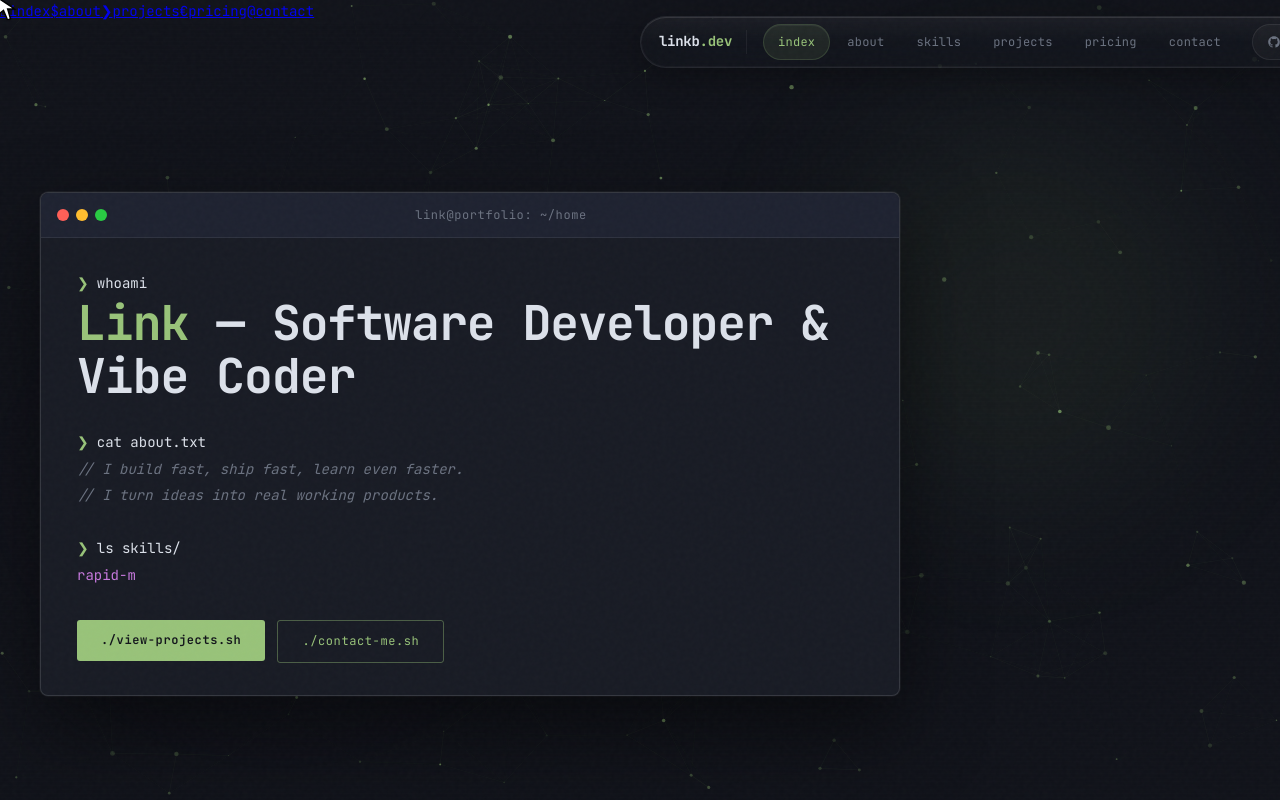
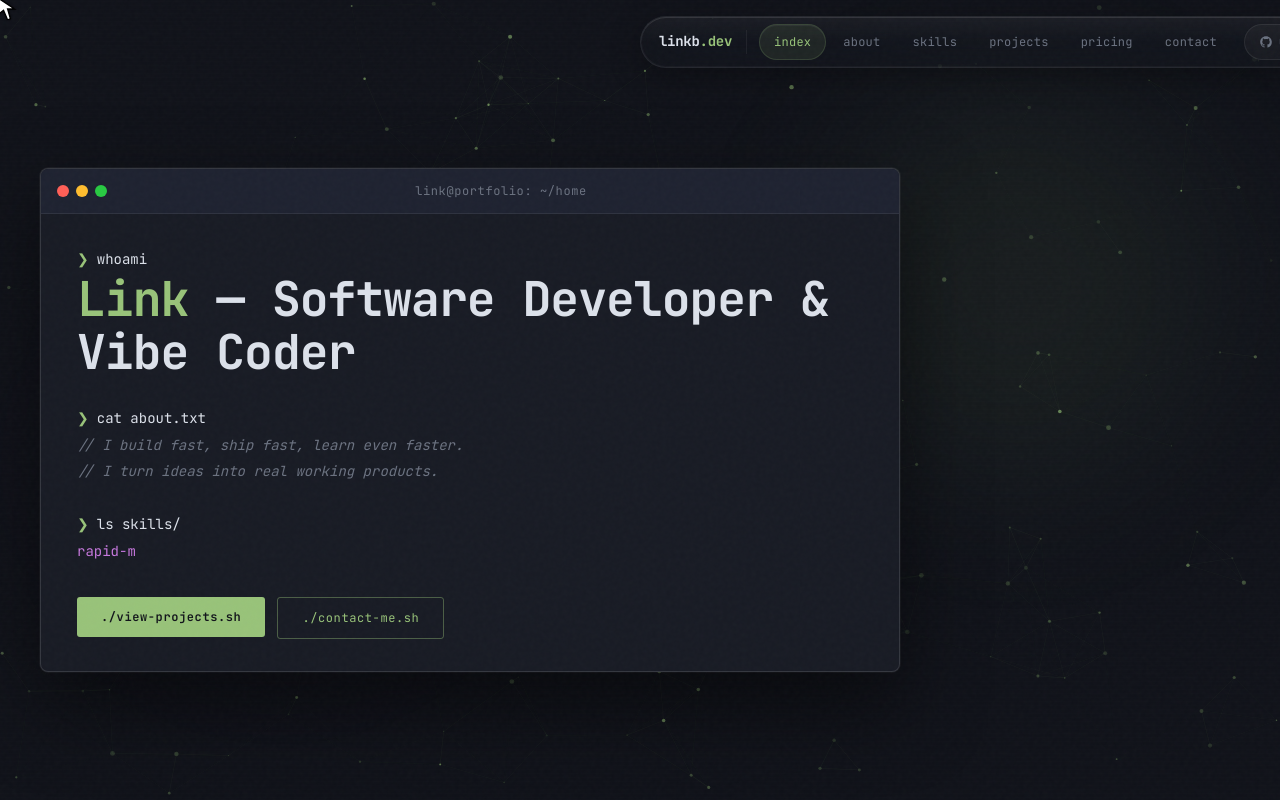
Before and after one commit to savewinkie/portfolio, a Next.js app: page / in a window 1280 px wide. Shown: the top 800 px of the page. Built offline with nearby package versions, Linux system fonts and the light colour scheme.

Commit message:
fix navbar overflow

```diff
--- a/app/globals.css
+++ b/app/globals.css
@@ -242,10 +242,12 @@ body::after {
   border-radius: 100px;
   display: flex;
   align-items: center;
-  justify-content: space-between;
+  justify-content: center;
   padding: 6px 6px 6px 18px;
   height: 52px;
-  gap: 16px;
+  gap: 12px;
+  width: max-content;
+  max-width: calc(100vw - 32px);
   box-shadow:
     0 8px 32px rgba(0, 0, 0, 0.3),
     inset 0 1px 0 rgba(255, 255, 255, 0.08),
@@ -371,6 +373,8 @@ body::after {
   white-space: nowrap;
   font-weight: 500;
 }
+
+.mobile-nav { display: none; }
 
 /* ── Hero ── */
 .hero {
```
